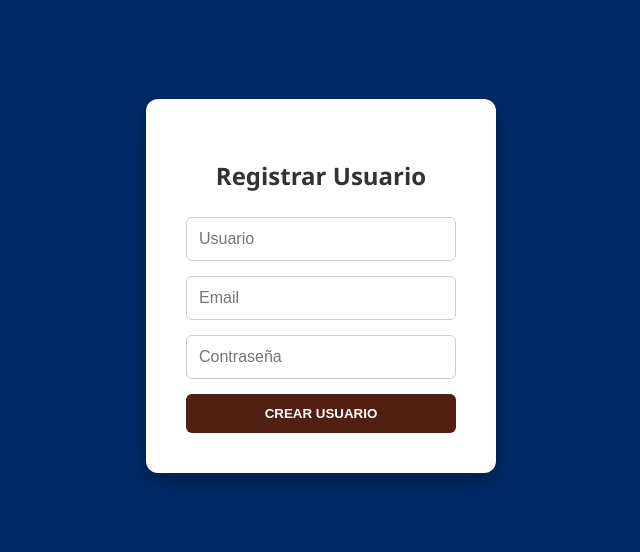
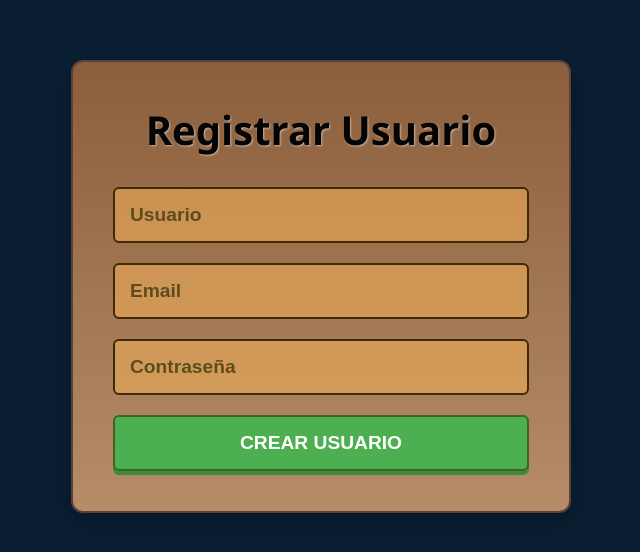
Before and after one commit to UNIZAR-30226-2026-07/BombaVa-FrontendWeb, a React (Vite) app in the folder bombava-frontend/: page /registro in a window 1280 px wide. Shown: the part 114-666 px from the top of the page, without its empty margins (319-959 px from the left). Built offline with nearby package versions, Linux system fonts and the light colour scheme; no server answers.

Commit message:
Fix: Unificación visual de las pantallas de: PantallaInicio, InicicoSesion, Registrarse, Unirse y SalaEspera.

```diff
--- a/bombava-frontend/src/pantallas/IncioSesion.jsx
+++ b/bombava-frontend/src/pantallas/IncioSesion.jsx
@@ -28,8 +28,8 @@ function InicioSesion() {
     <div className="contenedor-padre">
       <form className= "formulario-incio-sesion" onSubmit={enviarDatos}>
         <h2 className = "titulo">Iniciar Sesión</h2>
-        <input type="email" placeholder="Email" onChange={e => setCuenta({...cuenta, email: e.target.value})} />
-        <input type="password" placeholder="Password" onChange={e => setCuenta({...cuenta, contrasena: e.target.value})} />
+        <input type="email" className= "formulario-incio-sesion-email" placeholder="Email" onChange={e => setCuenta({...cuenta, email: e.target.value})} />
+        <input type="password" className= "formulario-incio-sesion-password" placeholder="Password" onChange={e => setCuenta({...cuenta, contrasena: e.target.value})} />
         <button type="submit">Entrar</button>
       </form>
     </div>
--- a/bombava-frontend/src/pantallas/Registrarse.jsx
+++ b/bombava-frontend/src/pantallas/Registrarse.jsx
@@ -31,7 +31,7 @@ function Registro() {
         <input type="text" placeholder="Usuario" onChange={e => setCuenta({...cuenta, username: e.target.value})} />
         <input type="email" placeholder="Email" onChange={e => setCuenta({...cuenta, email: e.target.value})} />
         <input type="password" placeholder="Contraseña" onChange={e => setCuenta({...cuenta, contrasena: e.target.value})} />
-        <button type="submit">Crear Usuario</button>
+        <button type="submit">CREAR USUARIO</button>
       </form>
     </div>
   );
--- a/bombava-frontend/src/pantallas/Unirse.jsx
+++ b/bombava-frontend/src/pantallas/Unirse.jsx
@@ -60,7 +60,7 @@ function Unirse() {
   return (
     <div className="unirse-container">
       <div className="unirse-card">
-        <h2>Unirse a Partida</h2>
+        <h2>Unirse a una partida</h2>
         <p>Introduce el código de la sala para unirte a la partida.</p>
 
         {errorBusqueda && (
--- a/bombava-frontend/src/pantallas/pantallaInicio.jsx
+++ b/bombava-frontend/src/pantallas/pantallaInicio.jsx
@@ -10,7 +10,7 @@ function Inicio(){
             <button className="boton-inicio-sesion"
                     onClick={() => navigate('/inicioSesion')}
                 >
-                    Iniciar Sesion
+                    Iniciar Sesión
             </button>
             <button className="boton-registrarse"
                     onClick={() => navigate('/registro')}
--- a/bombava-frontend/src/styles/InicioSesion.css
+++ b/bombava-frontend/src/styles/InicioSesion.css
@@ -4,49 +4,71 @@
     align-items: center;
     min-height: 100vh;
     width: 100vw;
-    background-color: #002a68;
+    background-color: #0a1f33;
 }
 
 .formulario-incio-sesion{
-    background-color: #ffffff;
+    background: linear-gradient(to bottom, #8b5e3c, #b68d68);
     padding: 40px;
-    border-radius: 12px;
+    border-radius: 10px;
     box-shadow: 0 8px 24px rgba(0, 0, 0, 0.3);
-    width: 100%;
-    max-width: 350px;
+    width: 90%;
+    max-width: 500px;
+    border: 2px solid #5d4037;
 
     display: flex;
     flex-direction: column;/* Esto pone los inputs uno debajo del otro */
-    gap: 15px; /* Espacio entre cada input y el botón */
+    gap: 20px; /* Espacio entre cada input y el botón */
 }
 
 .titulo {
-  color: #333;
+  color: #040404;
+  font-size: 2.5rem;
   text-align: center;
   margin-bottom: 10px;
+  text-shadow: 1px 1px 2px rgba(255, 255, 255, 0.5);
+}
+.formulario-incio-sesion-email,
+.formulario-incio-sesion-password{
+  background-color: #e6a652;
 }
 
 /* Estilo de los inputs */
 .formulario-incio-sesion input {
-  padding: 12px;
-  border: 1px solid #ccc;
+  padding: 15px;
+  font-size: 1.2rem;
+  border: 2px solid #3f2a01;
   border-radius: 6px;
-  font-size: 1rem;
+
+  color: #1d1809;
+  font-weight: bold;
+  transition: 0.3s ease;
 }
 
-/* El botón MARRÓN */
+.formulario-incio-sesion input:focus {
+  background-color: #ffb95d;
+}
+
+.formulario-incio-sesion input::placeholder {
+  color: #5e4c1f;
+}
+
+/* El botón */
 .formulario-incio-sesion button {
-  background-color: #522011;
-  color: white;
-  padding: 12px;
-  border: none;
+  background-color: #4caf50;
+  color: #f8f6f6;
+  padding: 15px;
+  border: 2px solid #3f2a0191;
   border-radius: 6px;
   font-weight: bold;
-  cursor: pointer;
+  font-size: 1.2rem;
   text-transform: uppercase;
-  transition: background-color 0.3s ease;
+  box-shadow: 0px 4px 0px #388e3c;
+  transition: 0.3s ease;
+  margin-top: 10px;
 }
 
 .formulario-incio-sesion button:hover {
-  background-color: #6b2616; /* Marrón un poco más oscuro al pasar el mouse */
+  background-color: #388e3c;
+  transform: scale(1.03);
 }
--- a/bombava-frontend/src/styles/PantallaInicio.css
+++ b/bombava-frontend/src/styles/PantallaInicio.css
@@ -5,20 +5,26 @@
     align-items: center;
     height: 100vh;           /* 100% de la altura de la ventana */
     width: 100vw;            /* 100% del ancho de la ventana */
-    background-color: #002a68;
+    background-color: #0a1f33;
     gap: 20px;               /* Espacio entre los botones */
 }
 
 .boton-inicio-sesion,
 .boton-registrarse {
+  background: linear-gradient(to bottom, #d2a679, #8b5e3c);
+  color: #1d1809;
   padding: 15px 40px;
   font-size: 1.2rem;
   font-weight: bold;
-  border: none;
-  border-radius: 50px;    /* Bordes muy redondeados */
-  cursor: pointer;
-  transition: transform 0.2s, box-shadow 0.2s; /* Animación */
-  width: 280px;           /* Ancho fijo para que midan lo mismo */
-  background-color: #684013;
-  color: white;
+  border: 2px solid #5d4037;
+  border-radius: 30px;
+  box-shadow: 0px 5px 0px #3e2723;
+  transition: 0.3s ease;
+  width: 320px;
 }
+
+.boton-inicio-sesion:hover,
+.boton-registrarse:hover {
+  filter: brightness(1.1);
+  transform: scale(1.03);
+}
--- a/bombava-frontend/src/styles/Registrarse.css
+++ b/bombava-frontend/src/styles/Registrarse.css
@@ -4,49 +4,66 @@
     align-items: center;
     min-height: 100vh;
     width: 100vw;
-    background-color: #002a68;
+    background-color: #0a1f33;
 }
 
 .formulario-registro{
-    background-color: #ffffff;
+    background: linear-gradient(to bottom, #8b5e3c, #b68d68);
     padding: 40px;
     border-radius: 12px;
     box-shadow: 0 8px 24px rgba(0, 0, 0, 0.3);
-    width: 100%;
-    max-width: 350px;
+    width: 90%;
+    max-width: 500px;
+    border: 2px solid #5d4037;
 
     display: flex;
     flex-direction: column;/* Esto pone los inputs uno debajo del otro */
-    gap: 15px; /* Espacio entre cada input y el botón */
+    gap: 20px; /* Espacio entre cada input y el botón */
 }
 
 .titulo {
-  color: #333;
+  margin-top: 0;
+  margin-bottom: 25px;
+  color: #040404;
+  font-size: 2.5rem;
   text-align: center;
-  margin-bottom: 10px;
+  text-shadow: 1px 1px 2px rgba(255, 255, 255, 0.5);
 }
 
 /* Estilo de los inputs */
 .formulario-registro input {
-  padding: 12px;
-  border: 1px solid #ccc;
+  padding: 15px;
+  font-size: 1.2rem;
+  border: 2px solid #3f2a01;
   border-radius: 6px;
-  font-size: 1rem;
+  background-color: #f2b05a90;
+  color: #1d1809;
+  font-weight: bold;
+  transition: 0.3s ease;
 }
 
-/* El botón MARRÓN */
+.formulario-registro input:focus {
+  background-color: #ffb95d;
+}
+
+.formulario-registro input::placeholder {
+  color: #5e4c1f;
+}
+
+/* El botón */
 .formulario-registro button {
-  background-color: #522011;
+  background-color: #4caf50;
   color: white;
-  padding: 12px;
-  border: none;
+  padding: 15px;
+  border: 2px solid #3f2a0191;
   border-radius: 6px;
   font-weight: bold;
-  cursor: pointer;
-  text-transform: uppercase;
-  transition: background-color 0.3s ease;
+  font-size: 1.2rem;
+  box-shadow: 0px 4px 0px #388e3c;
+  transition:  0.2s ease;
 }
 
 .formulario-registro button:hover {
-  background-color: #6b2616; /* Marrón un poco más oscuro al pasar el mouse */
+  background-color: #388e3c;
+  transform: scale(1.03);
 }
--- a/bombava-frontend/src/styles/SalaEspera.css
+++ b/bombava-frontend/src/styles/SalaEspera.css
@@ -26,7 +26,7 @@
   margin-bottom: 25px;
   color: #040404;
   font-size: 2rem;
-  text-shadow: 1px 1px 2px rgba(255, 255, 255, 0.536);
+  text-shadow: 1px 1px 2px rgba(255, 255, 255, 0.5);
 }
 
 .sala-espera-tarjeta p {
--- a/bombava-frontend/src/styles/Unirse.css
+++ b/bombava-frontend/src/styles/Unirse.css
@@ -25,6 +25,7 @@
   margin-bottom: 25px;
   color: #040404;
   font-size: 2rem;
+  text-shadow: 1px 1px 2px rgba(255, 255, 255, 0.5);
 }
 
 .unirse-card p {
@@ -45,11 +46,12 @@
   border: 2px solid #3f2a01;
   border-radius: 6px;
   background-color: #f2b05a90;
-  color: #3e3214;
+  color: #1d1809;
+  font-weight: bold;
   outline: none;
   text-align: center;
   text-transform: uppercase;
-  transition: border-color 0.3s ease;
+  transition: 0.3s ease;
 }
 
 .unirse-input:focus {
```
